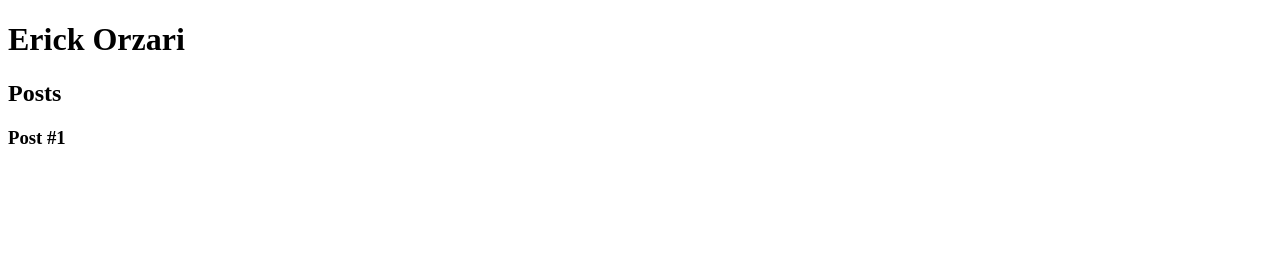
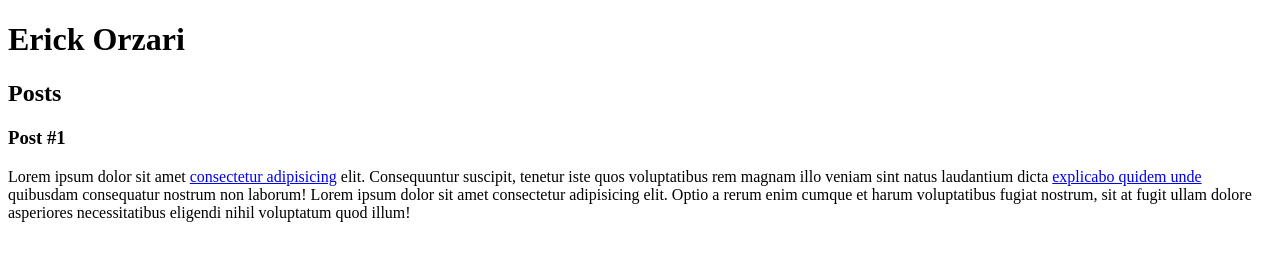
Before and after one commit to erickoor/Estudos-DIO, a plain HTML site: page Curso HTML5/index.html in a window 1280 px wide. Drawn offline with Linux system fonts and the light colour scheme.

Commit message:
Update index.html
Adição de links

```diff
--- a/Curso HTML5/index.html
+++ b/Curso HTML5/index.html
@@ -16,6 +16,10 @@
                 <header>
                     <h3>Post #1</h3>
                 </header>
+                <p>
+                    Lorem ipsum dolor sit amet <a href="https://github.com/erickoor"target="_blank">consectetur adipisicing</a> elit. Consequuntur suscipit, tenetur iste quos voluptatibus rem magnam illo veniam sint natus laudantium dicta <a href="mailto:erick_orzari@hotmail.com">explicabo quidem unde</a> quibusdam consequatur nostrum non laborum!
+                    Lorem ipsum dolor sit amet consectetur adipisicing elit. Optio a rerum enim cumque et harum voluptatibus fugiat nostrum, sit at fugit ullam dolore asperiores necessitatibus eligendi nihil voluptatum quod illum!
+                </p>
             </article>
         </section>
         <footer></footer>
```
